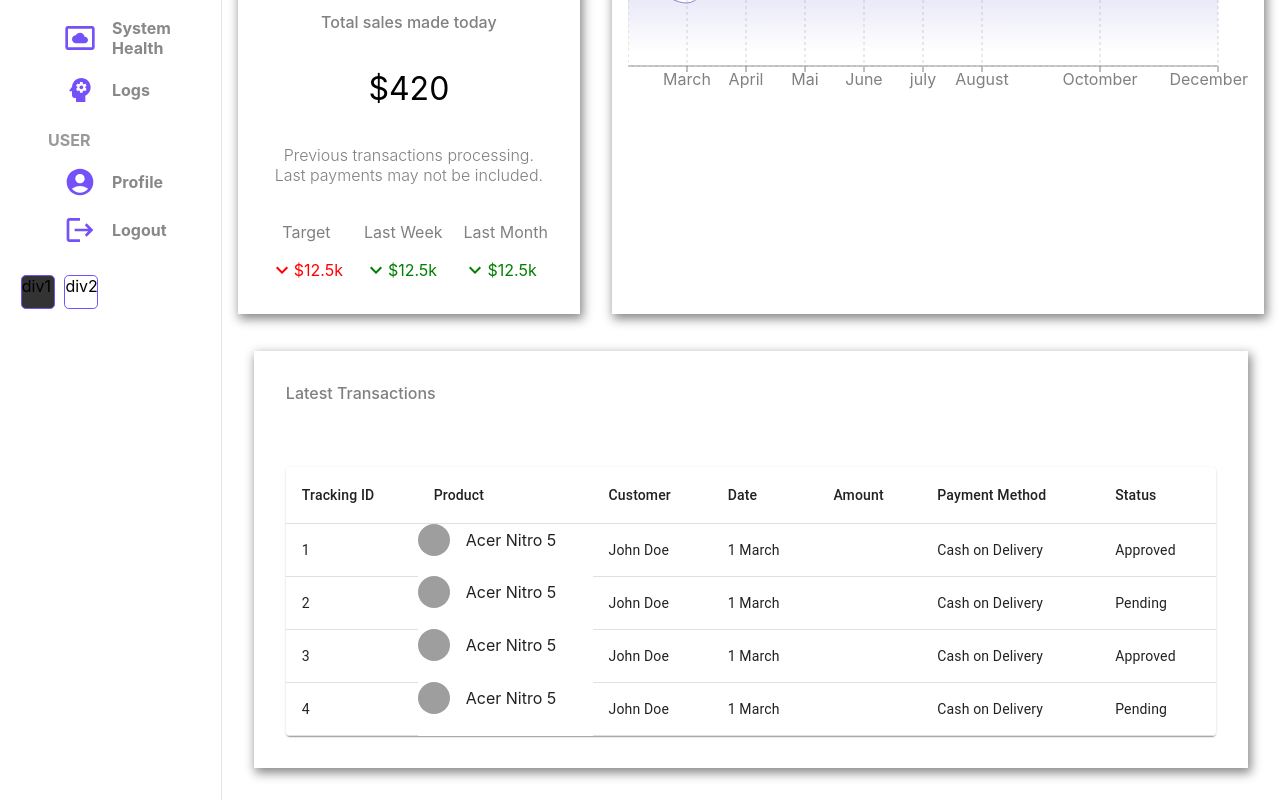
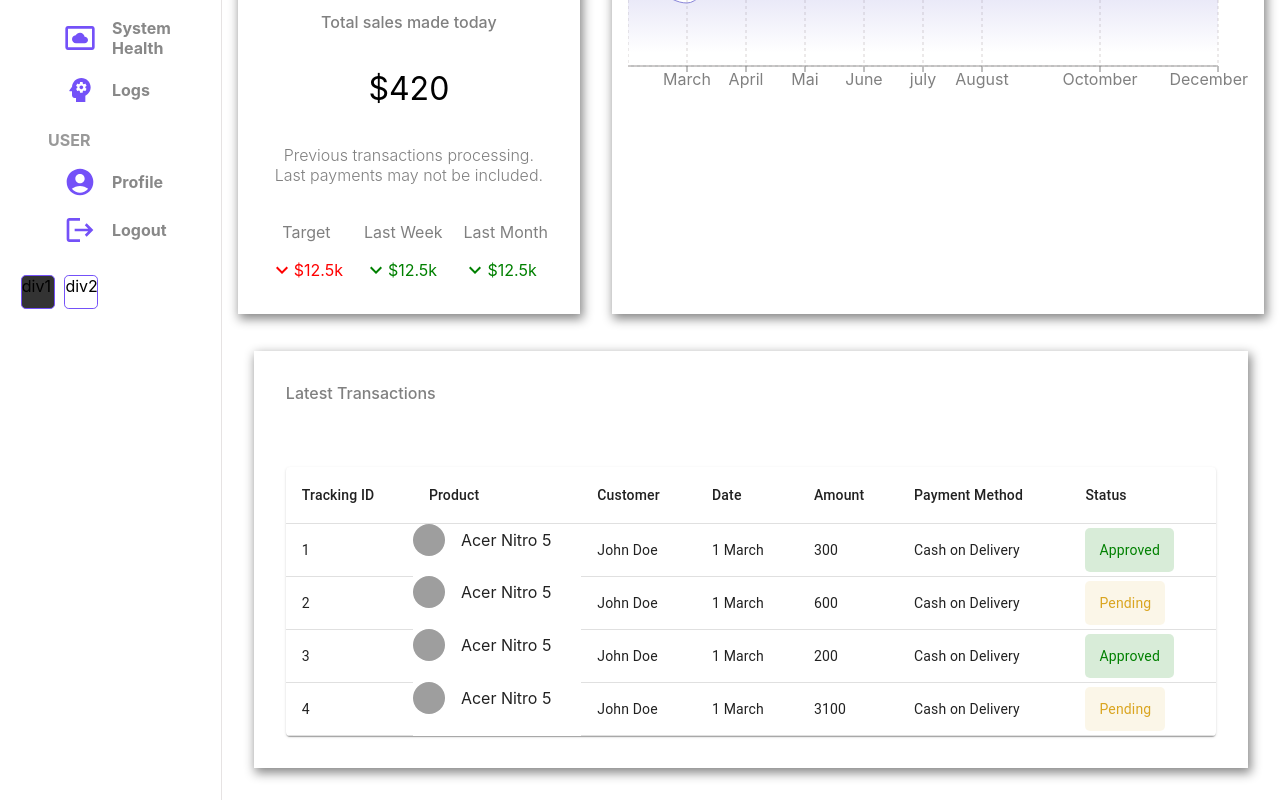
Before and after one commit to KristinaChausheva/react-admin-panel, a React (Create React App) app: page / in a window 1280 px wide. Shown: the part 592-1392 px from the top of the page. Built offline with nearby package versions, Linux system fonts and the light colour scheme; grey boxes are pictures that could not be loaded.

Commit message:
status color bug fixes

```diff
--- a/src/components/table/TableList.jsx
+++ b/src/components/table/TableList.jsx
@@ -16,6 +16,7 @@ function TableList() {
       img: "https://cyberport.scene7.com/is/image/cyberport/211006135644900301900061A?$Zoom_1000$",
       customer: "John Doe",
       date: "1 March",
+      amount: 300,
       method: "Cash on Delivery",
       status: "Approved",
     },
@@ -25,6 +26,7 @@ function TableList() {
       img: "https://cyberport.scene7.com/is/image/cyberport/211006135644900301900061A?$Zoom_1000$",
       customer: "John Doe",
       date: "1 March",
+      amount: 600,
       method: "Cash on Delivery",
       status: "Pending",
     },
@@ -34,6 +36,7 @@ function TableList() {
       img: "https://cyberport.scene7.com/is/image/cyberport/211006135644900301900061A?$Zoom_1000$",
       customer: "John Doe",
       date: "1 March",
+      amount: 200,
       method: "Cash on Delivery",
       status: "Approved",
     },
@@ -43,6 +46,7 @@ function TableList() {
       img: "https://cyberport.scene7.com/is/image/cyberport/211006135644900301900061A?$Zoom_1000$",
       customer: "John Doe",
       date: "1 March",
+      amount: 3100,
       method: "Cash on Delivery",
       status: "Pending",
     },
--- a/src/components/table/tableList.scss
+++ b/src/components/table/tableList.scss
@@ -10,19 +10,19 @@
       margin-right: 1em;
       object-fit: cover;
     }
+  }
 
   .status {
     padding: 1em;
     border-radius: 5px;
 
-      .Approved {
+    &.Approved {
       color: green;
       background-color: rgba($color: green, $alpha: 0.151);
     }
-      .Pending {
+    &.Pending {
       color: goldenrod;
       background-color: rgba($color: goldenrod, $alpha: 0.103);
     }
   }
 }
-}
```
Lines whose indentation alone changed are shown as unchanged.
